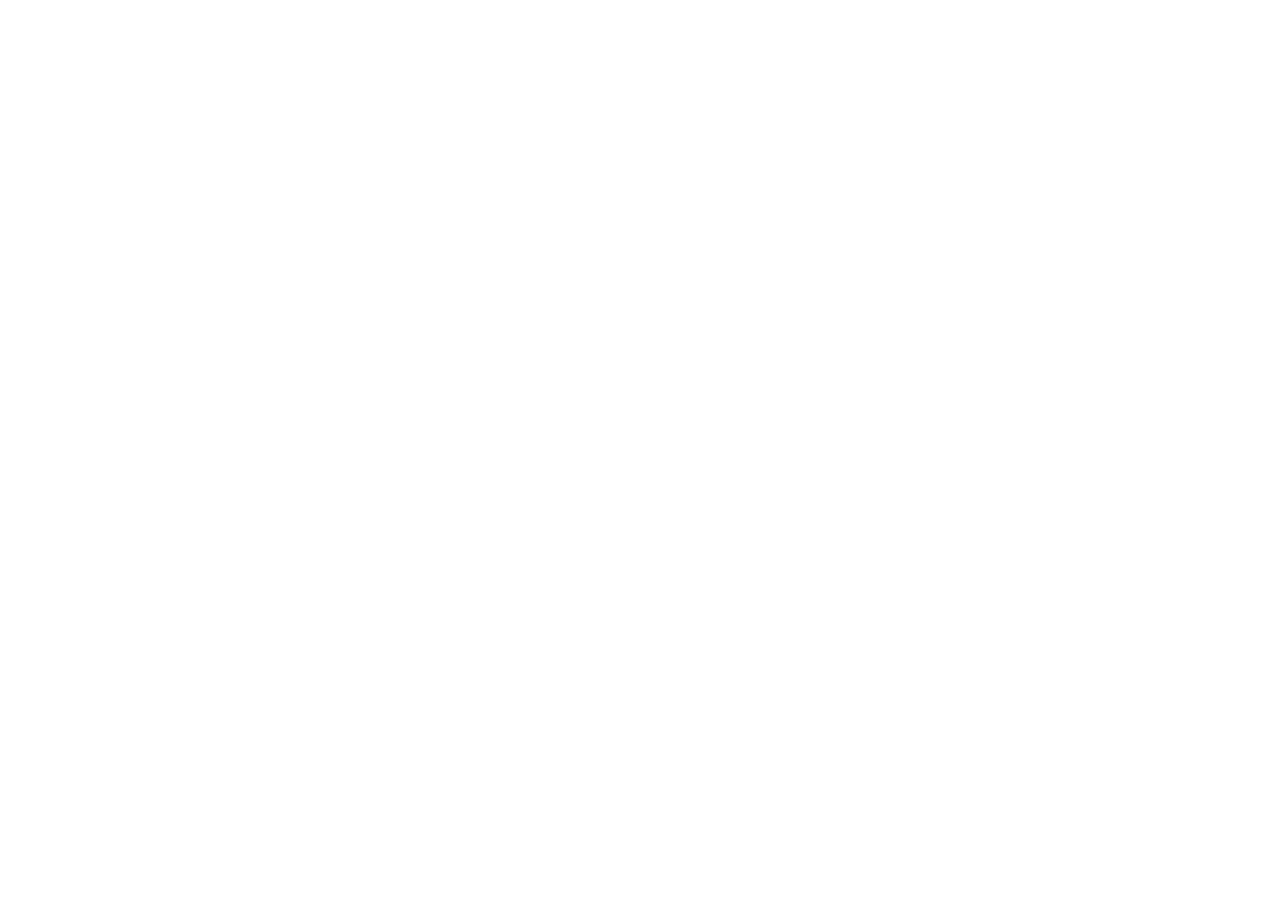
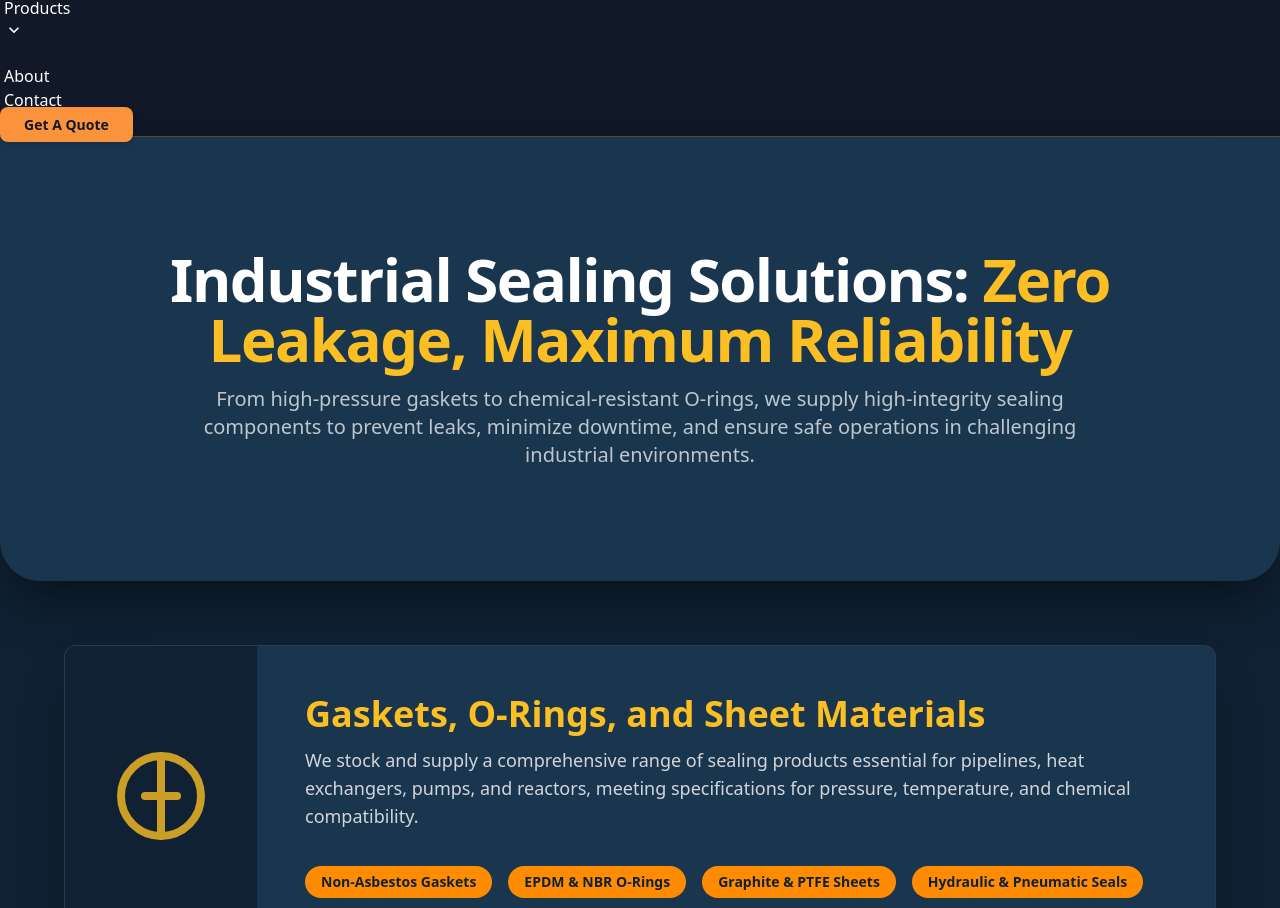
Before and after one commit to Mahin01/Quality_Enterprise, a React (Vite) app: page /products/Sealing_Solutions in a window 1280 px wide. Before the commit this address had no page. Shown: the part 192-1100 px from the top of the page. Before the commit the page ends 800 px from the top, so only its background shows below. Built offline with nearby package versions, Linux system fonts and the light colour scheme.

Commit message:
Sealing Solutions Page Added

```diff
--- /dev/null
+++ b/src/Pages/Products/Sealing_Solutions.jsx
@@ -0,0 +1,128 @@
+import React from 'react';
+
+// --- Color and Style Constants (Consistent Theme) ---
+const PRIMARY_TEAL = '#1A364F';
+const DARK_NAVY = '#0F2133';
+const ORANGE_ACCENT_HEX = '#FF8C00';
+const ACCENT_ORANGE_CLASS = 'text-amber-400'; // Using amber-400 from the NavBar
+const ACCENT_TEXT_CLASS = 'text-gray-300';
+const ACCENT_BUTTON_COLOR = ORANGE_ACCENT_HEX; // For CTA background
+
+// --- Inline SVG Icon Definitions ---
+
+// Gasket/Seal Icon (Represents Sealing Integrity)
+const SealIcon = ({ className }) => (
+    <svg className={className} xmlns="http://www.w3.org/2000/svg" viewBox="0 0 24 24" fill="none" stroke="currentColor" strokeWidth="2" strokeLinecap="round" strokeLinejoin="round">
+        <path d="M12 2a10 10 0 1 0 0 20 10 10 0 0 0 0-20z"></path>
+        <path d="M12 2v20"></path>
+        <path d="M16 12h-8"></path>
+    </svg>
+);
+
+// Material Icon (For diverse material supply)
+const MaterialIcon = ({ className }) => (
+    <svg className={className} xmlns="http://www.w3.org/2000/svg" viewBox="0 0 24 24" fill="none" stroke="currentColor" strokeWidth="2" strokeLinecap="round" strokeLinejoin="round">
+        <path d="M14 3v4a1 1 0 0 0 1 1h4"></path>
+        <path d="M17 21h-10a2 2 0 0 1-2-2V5a2 2 0 0 1 2-2h7l5 5v11a2 2 0 0 1-2 2z"></path>
+        <path d="M9 17h6"></path>
+        <path d="M9 13h6"></path>
+    </svg>
+);
+
+// ChevronRightIcon (For CTA Button)
+const ChevronRightIcon = ({ className }) => (
+    <svg className={className} xmlns="http://www.w3.org/2000/svg" viewBox="0 0 24 24" fill="none" stroke="currentColor" strokeWidth="2" strokeLinecap="round" strokeLinejoin="round">
+        <polyline points="9 18 15 12 9 6"/>
+    </svg>
+);
+
+
+const SealingSolutionsPage = () => (
+    <div className={`min-h-screen font-inter text-white`} style={{ backgroundColor: DARK_NAVY }}>
+
+        {/* Hero Section */}
+        <div className={`py-28 rounded-b-[40px] shadow-2xl shadow-black/50`} style={{ backgroundColor: PRIMARY_TEAL }}>
+            <div className="max-w-6xl mx-auto px-6 text-center">
+                <h1 className="text-6xl font-extrabold mb-4 text-white tracking-tight">
+                    Industrial Sealing Solutions: <span className={`${ACCENT_ORANGE_CLASS}`}>Zero Leakage, Maximum Reliability</span>
+                </h1>
+                <p className="text-xl text-gray-300 max-w-4xl mx-auto opacity-90">
+                    From high-pressure gaskets to chemical-resistant O-rings, we supply high-integrity sealing components to prevent leaks, minimize downtime, and ensure safe operations in challenging industrial environments.
+                </p>
+            </div>
+        </div>
+
+        <div className="max-w-7xl mx-auto p-8 lg:p-16">
+
+            {/* Core Product Offering Card */}
+            <div className={`flex flex-col lg:flex-row shadow-2xl rounded-xl overflow-hidden mb-16 border border-gray-700/50`} style={{ backgroundColor: PRIMARY_TEAL }}>
+                <div className="flex-shrink-0 flex items-center justify-center p-8 lg:p-12" style={{ backgroundColor: DARK_NAVY }}>
+                    <SealIcon className={`w-24 h-24 ${ACCENT_ORANGE_CLASS} opacity-80`} />
+                </div>
+                <div className="p-8 lg:p-12 flex flex-col justify-center">
+                    <h2 className={`text-4xl font-bold mb-3 ${ACCENT_ORANGE_CLASS}`}>Gaskets, O-Rings, and Sheet Materials</h2>
+                    <p className="text-lg text-gray-300 mb-6">
+                        We stock and supply a comprehensive range of sealing products essential for pipelines, heat exchangers, pumps, and reactors, meeting specifications for pressure, temperature, and chemical compatibility.
+                    </p>
+                    <div className="flex flex-wrap gap-4 mt-3">
+                        <div className={`px-4 py-1.5 text-sm font-semibold rounded-full`} style={{ backgroundColor: ORANGE_ACCENT_HEX, color: DARK_NAVY }}>Non-Asbestos Gaskets</div>
+                        <div className={`px-4 py-1.5 text-sm font-semibold rounded-full`} style={{ backgroundColor: ORANGE_ACCENT_HEX, color: DARK_NAVY }}>EPDM & NBR O-Rings</div>
+                        <div className={`px-4 py-1.5 text-sm font-semibold rounded-full`} style={{ backgroundColor: ORANGE_ACCENT_HEX, color: DARK_NAVY }}>Graphite & PTFE Sheets</div>
+                        <div className={`px-4 py-1.5 text-sm font-semibold rounded-full`} style={{ backgroundColor: ORANGE_ACCENT_HEX, color: DARK_NAVY }}>Hydraulic & Pneumatic Seals</div>
+                    </div>
+                </div>
+            </div>
+
+            {/* Custom Capabilities & Materials Grid */}
+            <h2 className={`text-4xl font-bold mb-10 text-center ${ACCENT_ORANGE_CLASS}`}>Customization & Specialized Materials</h2>
+            <div className="grid md:grid-cols-2 lg:grid-cols-3 gap-8 mb-20">
+
+                {/* Capability 1: Custom Gasket Cutting */}
+                <div className={`rounded-xl shadow-lg p-6 border border-gray-700/50 flex flex-col`} style={{ backgroundColor: PRIMARY_TEAL }}>
+                    <div className="flex items-center mb-3 border-b border-gray-600/50 pb-2">
+                        <MaterialIcon className={`w-6 h-6 ${ACCENT_ORANGE_CLASS} mr-3`} />
+                        <h3 className="card-title text-2xl text-white font-bold">Precision Gasket Cutting</h3>
+                    </div>
+                    <p className="text-gray-400 flex-grow">
+                        We offer rapid **custom gasket fabrication** from a variety of sheets (e.g., Rubber, CAF, PTFE, Graphite) to non-standard dimensions and complex profiles to meet urgent plant needs.
+                    </p>
+                </div>
+
+                {/* Capability 2: Specialized Materials (Chemical) */}
+                <div className={`rounded-xl shadow-lg p-6 border border-gray-700/50 flex flex-col`} style={{ backgroundColor: PRIMARY_TEAL }}>
+                    <div className="flex items-center mb-3 border-b border-gray-600/50 pb-2">
+                        <MaterialIcon className={`w-6 h-6 ${ACCENT_ORANGE_CLASS} mr-3`} />
+                        <h3 className="card-title text-2xl text-white font-bold">Chemical & High-Temp Seals</h3>
+                    </div>
+                    <p className="text-gray-400 flex-grow">
+                        Sourcing specialized materials like **Viton, Chemraz, and Teflon (PTFE)** for applications involving aggressive chemicals, solvents, or extreme temperatures.
+                    </p>
+                </div>
+
+                {/* Capability 3: Food Grade & Hygienic */}
+                <div className={`rounded-xl shadow-lg p-6 border border-gray-700/50 flex flex-col`} style={{ backgroundColor: PRIMARY_TEAL }}>
+                    <div className="flex items-center mb-3 border-b border-gray-600/50 pb-2">
+                        <MaterialIcon className={`w-6 h-6 ${ACCENT_ORANGE_CLASS} mr-3`} />
+                        <h3 className="card-title text-2xl text-white font-bold">Hygienic & Food Grade Sealing</h3>
+                    </div>
+                    <p className="text-gray-400 flex-grow">
+                        Supply of **FDA-approved and food-grade** sealing components, including silicone and EPDM O-rings, crucial for the FMCG and pharmaceutical sectors.
+                    </p>
+                </div>
+
+            </div>
+
+            {/* Call to Action - Consistent Styling */}
+            <div className={`text-center mt-16 p-10 rounded-xl shadow-2xl`} style={{ backgroundColor: PRIMARY_TEAL }}>
+                <h3 className={`text-3xl font-bold mb-4 ${ACCENT_ORANGE_CLASS}`}>Need Immediate Sealing Solutions or Custom Gaskets?</h3>
+                <p className="text-lg text-gray-300 mb-6">Ensure system integrity and compliance with our range of high-performance gaskets, O-rings, and seals. Fast delivery guaranteed.</p>
+                <a href="#contact" className={`transition duration-300 hover:scale-[1.02] hover:shadow-lg text-lg font-semibold py-3 px-8 rounded-xl inline-flex items-center justify-center`} style={{ backgroundColor: ACCENT_BUTTON_COLOR, color: DARK_NAVY }}>
+                    Inquire About Sealing Products
+                    <ChevronRightIcon className="ml-2 w-5 h-5 text-gray-900" />
+                </a>
+            </div>
+        </div>
+    </div>
+);
+
+export default SealingSolutionsPage;
```
Also changed, not shown: src/Routes/MainRoutes.jsx (+9 -0 lines).
